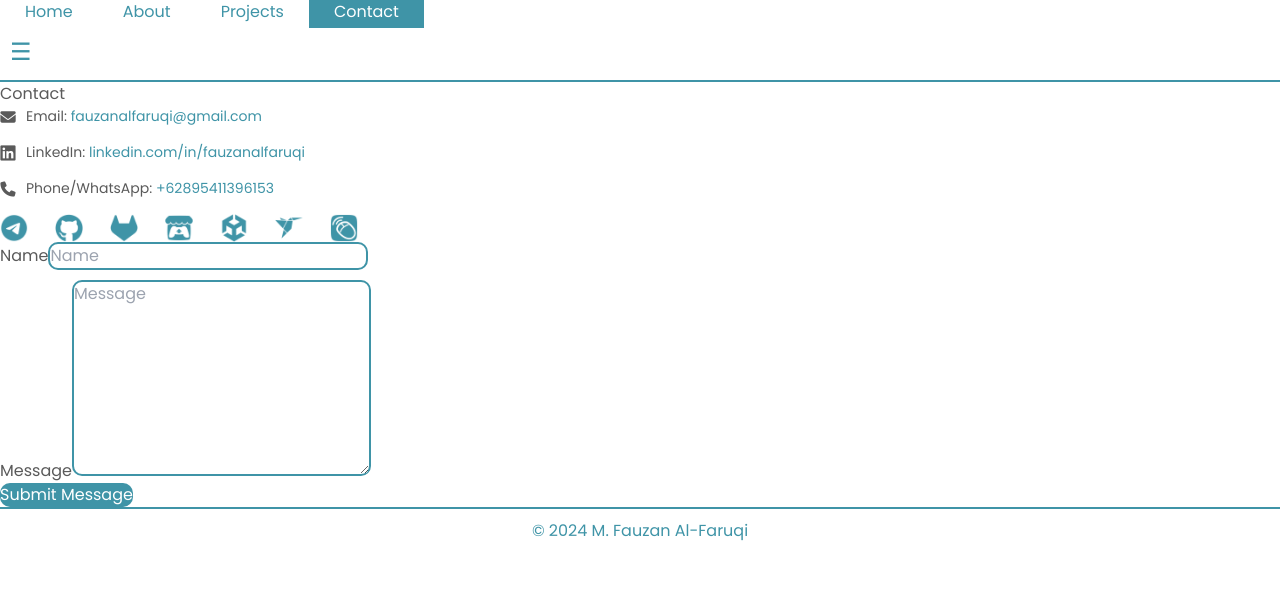
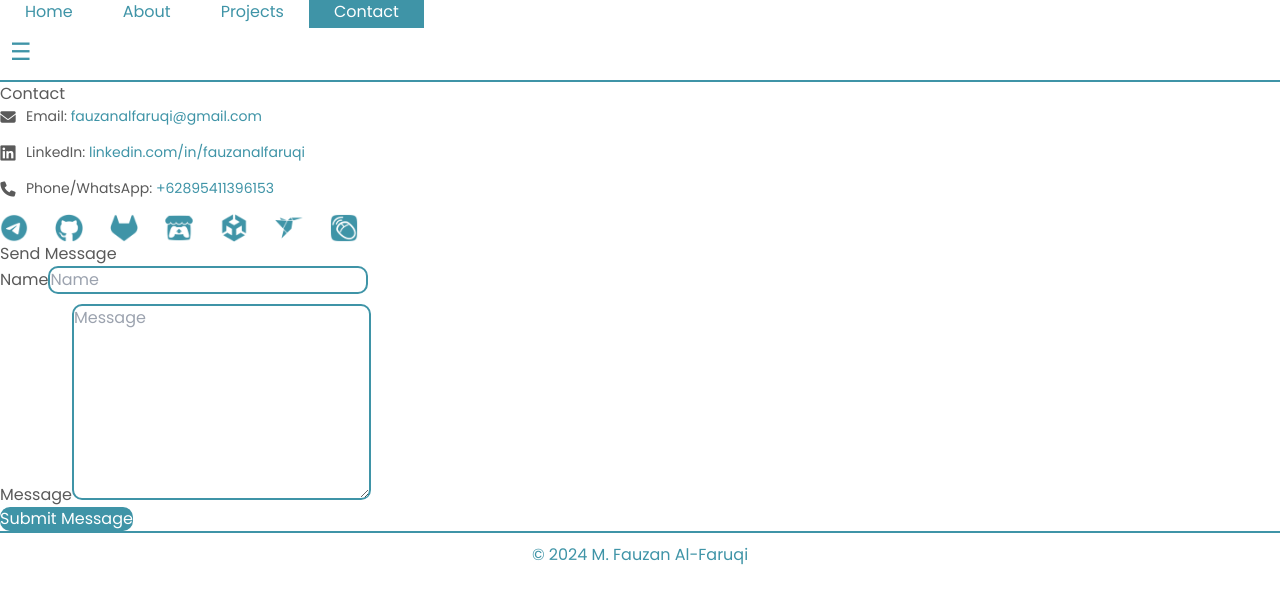
Before and after one commit to fauzanalfaruqi/portofolio, a Vue app: page /#/contact in a window 1280 px wide. Shown: the top 604 px of the page. Built offline with nearby package versions, Linux system fonts and the light colour scheme.

Commit message:
Add h2 to the form section

```diff
--- a/src/views/ContactView.vue
+++ b/src/views/ContactView.vue
@@ -42,6 +42,7 @@
                 </div>
 
                 <div class="rounded-lg p-0 lg:col-span-3 lg:p-12">
+                    <h2 class="text-[24px] text-my-header font-semibold mb-2">Send Message</h2>
                     <form @submit.prevent="handleSubmit" action="https://formspree.io/f/mjvnzavp"
                         method="POST">
                         <div>
```
